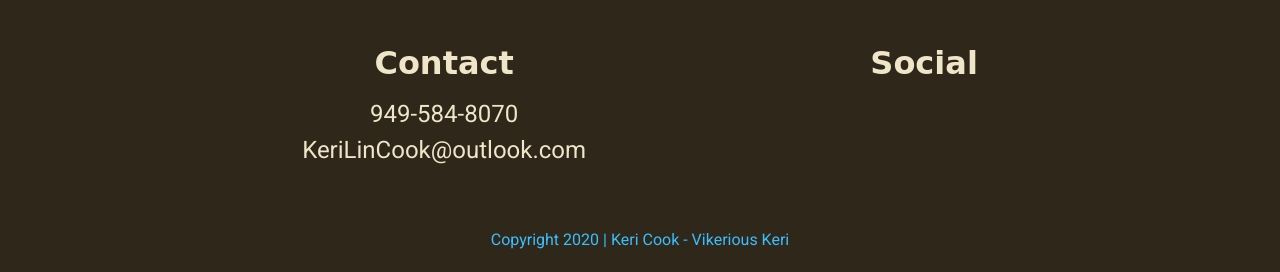
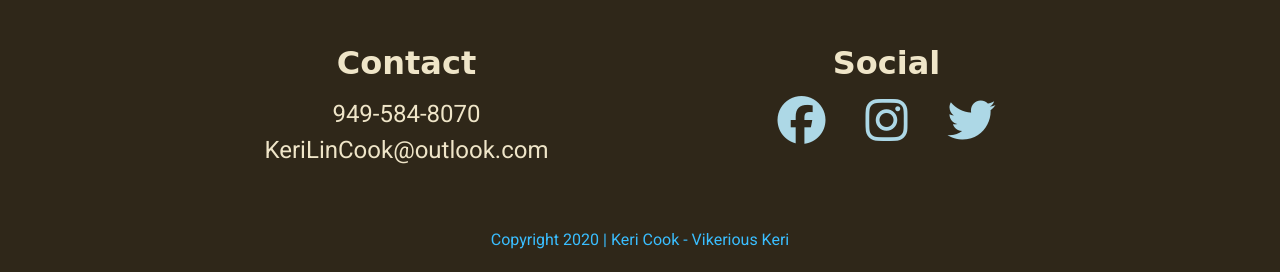
Before and after one commit to Po-H/vikerious, a website: page about/index.html in a window 1280 px wide. Shown: the part 2108-2380 px from the top of the page. Drawn offline with Linux system fonts and the light colour scheme; a web font is replaced by a local one.

Commit message:
Added icons

```diff
--- a/about/index.html
+++ b/about/index.html
@@ -18,6 +18,9 @@
 
   <link rel="stylesheet" href="../css/normalize.css">
   <link rel="stylesheet" href="../css/main.css">
+
+  <!-- Font Awesome -->
+  <script src="https://kit.fontawesome.com/97e2e2693c.js" crossorigin="anonymous"></script>
 
   <!-- Google Fonts -->
   <link rel="preconnect" href="https://fonts.gstatic.com">
@@ -101,13 +104,13 @@
             <h4>Social</h4>
             <div class="social-icons">
               <p>
-                <a href="https://www.facebook.com/keri.osbornecook" target="_blank"></a>
+                <a href="https://www.facebook.com/keri.osbornecook" target="_blank"><i class="fab fa-facebook"></i></a>
               </p>
               <p>
-                <a href="https://www.instagram.com/vikerious_keri" target="_blank"></a>
+                <a href="https://www.instagram.com/vikerious_keri" target="_blank"><i class="fab fa-instagram"></i></a>
               </p>
               <p>
-                <a href="https://twitter.com/kerilincook" target="_blank"></a>
+                <a href="https://twitter.com/kerilincook" target="_blank"><i class="fab fa-twitter"></i></a>
               </p>
             </div>
           </div>
--- a/css/main.css
+++ b/css/main.css
@@ -255,6 +255,11 @@ footer .social-icons {
 	display: flex;
 	justify-content: space-around;
 	align-items: center;
+}
+
+.social-icons i {
+  font-size: 2em;
+  color: lightblue;
 }
 
 .contact a {
@@ -823,7 +828,7 @@ figure img#clock {
       	text-align: center;
       }
 
-      .social-icons img {
+      .social-icons i {
         margin-left: 20px;
         margin-right: 20px;
       }
```
Also changed, not shown: faq/index.html (+6 -3 lines), index.html (+6 -4 lines).
